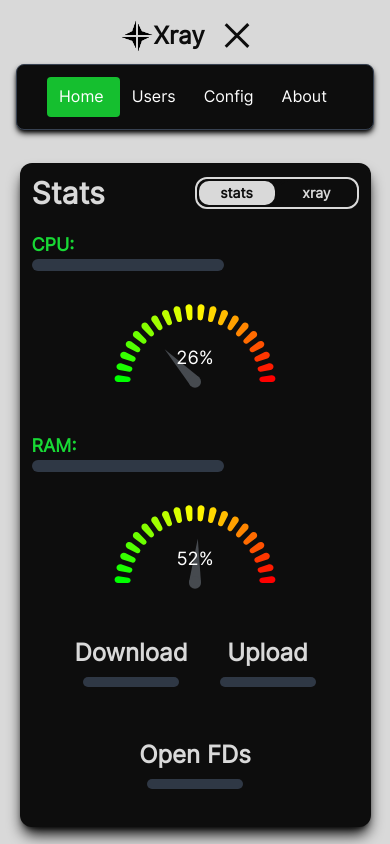
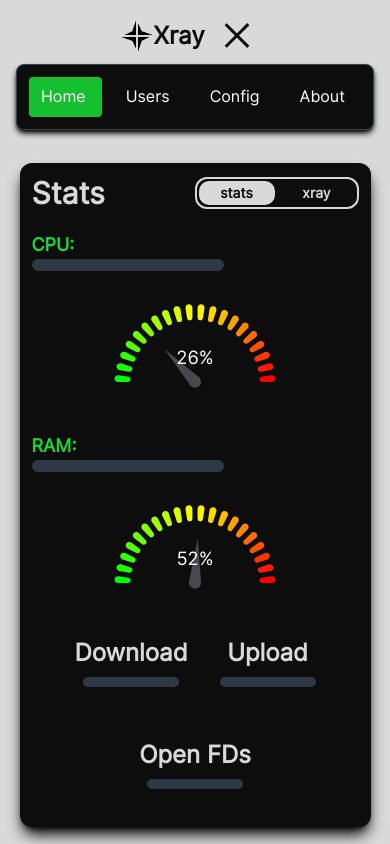
Before and after one commit to lilendian0x00/xray-manager, a React (Create React App) app: page /home/stats in a window 390 px wide. Both pictures are taken after a click on the button 236 px from the left and 36 px from the top of the page. Built offline with nearby package versions, Linux system fonts and the light colour scheme.

Commit message:
Added gap for phone navbar

```diff
--- a/src/Components/Navbar/Navbar.jsx
+++ b/src/Components/Navbar/Navbar.jsx
@@ -71,7 +71,7 @@
         >
           <div ref={nodeRef} className={"w-full md:w-auto md:h-full text-center"} id="navbar-default">
             {isMenuCSSOpen &&
-              <ul className="font-medium flex flex-row md:flex-col justify-center items-center p-3 mt-2 border border-gray-100 rounded-lg bg-gray-50 dark:bg-[var(--wash-black)] dark:border-gray-700 shadow-md shadow-black">
+              <ul className="font-medium gap-3 flex flex-row md:flex-col justify-center items-center p-3 mt-2 border border-gray-100 rounded-lg bg-gray-50 dark:bg-[var(--wash-black)] dark:border-gray-700 shadow-md shadow-black">
                 <li>
                   <Link to="/home/stats" className={`block transition duration-150 ease-in-out hover:ease-in py-2 pl-3 pr-4 text-white rounded ${(location.includes("/home/")) ? `bg-[var(--goblin-green)]` : `hover:bg-gray-100 dark:text-white dark:hover:bg-gray-700 dark:hover:text-white`}`}>Home</Link>
                 </li>
```
